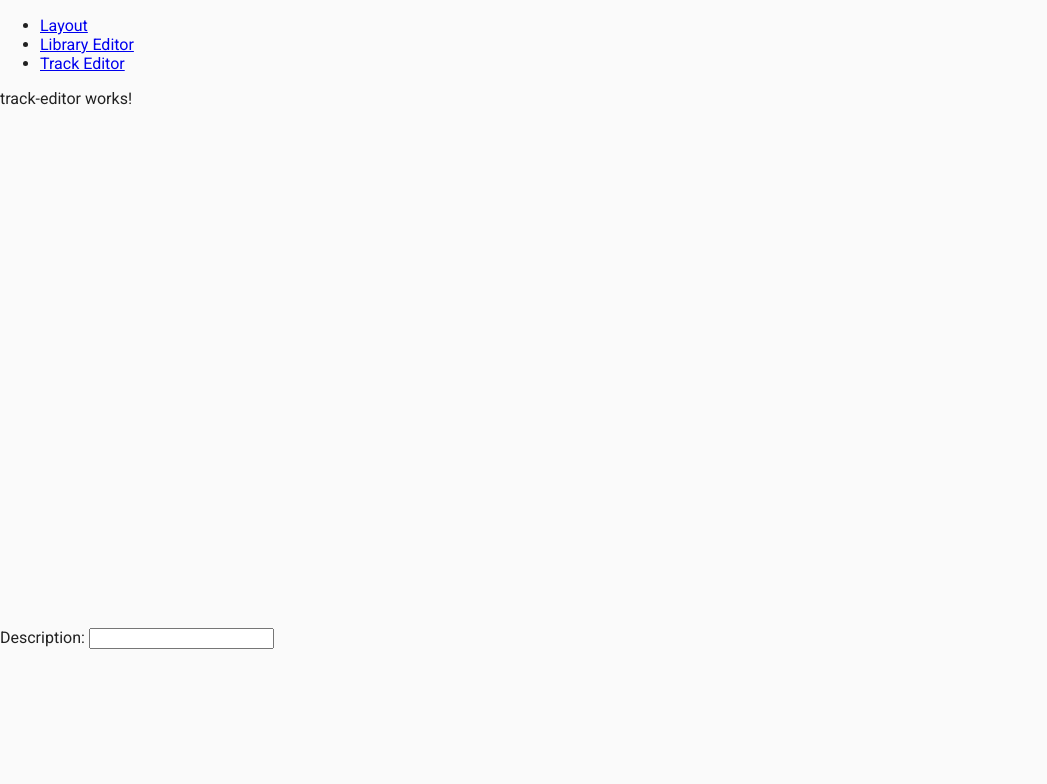
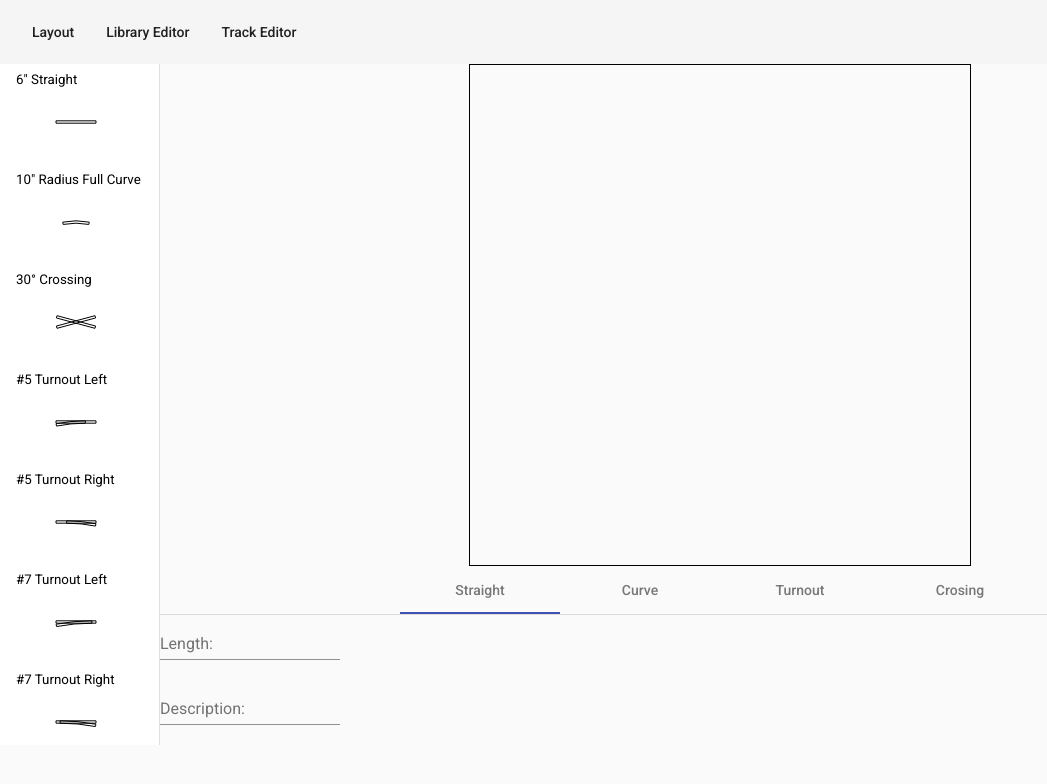
Before and after one commit to jeffie9/electron-tracks, an Angular app: page /track in a window 1280 px wide. Shown: the top 784 px of the page, without its empty margins (0-1047 px from the left). Built offline with nearby package versions, Linux system fonts and the light colour scheme.

Commit message:
migrated track editor

```diff
--- a/src/app/app.component.html
+++ b/src/app/app.component.html
@@ -1,7 +1,7 @@
-<ul>
-  <li><a routerLink="layout">Layout</a></li>
-  <li><a routerLink="library">Library Editor</a></li>
-  <li><a routerLink="track">Track Editor</a></li>
-</ul>
+<mat-toolbar>
+  <button mat-button routerLink="layout">Layout</button>
+  <button mat-button routerLink="library">Library Editor</button>
+  <button mat-button routerLink="track">Track Editor</button>
+</mat-toolbar>
 
 <router-outlet></router-outlet>
--- a/src/app/layout/layout.component.html
+++ b/src/app/layout/layout.component.html
@@ -1,5 +1,3 @@
-<p>layout works!</p>
-
 <mat-button-toggle-group name="toolButtonGroup" aria-label="Tool Bar">
   <mat-button-toggle value="pointer">Pointer</mat-button-toggle>
   <mat-button-toggle value="move">Move</mat-button-toggle>
--- a/src/app/library-editor/library-editor.component.css
+++ b/src/app/library-editor/library-editor.component.css
@@ -0,0 +1,3 @@
+mat-grid-tile {
+    background: lightblue;
+}
--- a/src/app/library-editor/library-editor.component.ts
+++ b/src/app/library-editor/library-editor.component.ts
@@ -1,15 +1,20 @@
 import { Component, OnInit } from '@angular/core';
+import { TrackService } from '../track.service';
+import { Track } from '../track';
 
 @Component({
-  selector: 'app-library-editor',
-  templateUrl: './library-editor.component.html',
-  styleUrls: ['./library-editor.component.css']
+    selector: 'app-library-editor',
+    templateUrl: './library-editor.component.html',
+    styleUrls: ['./library-editor.component.css']
 })
 export class LibraryEditorComponent implements OnInit {
+    tracks: Track[];
 
-  constructor() { }
+    constructor(
+        private trackService: TrackService) { }
 
-  ngOnInit() {
-  }
+    ngOnInit() {
+        this.tracks = this.trackService.getTrackLibrary();
+    }
 
 }
--- a/src/app/library/library.component.html
+++ b/src/app/library/library.component.html
@@ -1,4 +1,3 @@
-<p>library works!</p>
 <mat-list>
     <mat-list-item *ngFor="let t of tracks"
         (click)="select(t)">
--- a/src/app/track-editor/track-editor.component.css
+++ b/src/app/track-editor/track-editor.component.css
@@ -0,0 +1,24 @@
+canvas {
+    border: 1px solid black;
+    padding-left: 0;
+    padding-right: 0;
+    margin-left: auto;
+    margin-right: auto;
+    display: block;
+}
+
+input {
+    width: 5em;
+}
+
+#wrapper {
+    /* background-position: -4.6cm -14.0cm; */
+    /* background-position: -4.4cm -6.1cm; */
+    /*background-position: 0.2cm 1.9cm;*/ /* #5 */
+    /*background-position: 0.2cm -4.1cm;*/ /* #7 */
+    /*background-position: -0.8cm -10cm; */ /* #10 */
+}
+
+.mat-drawer {
+    width: 160px;
+}
--- a/src/app/track-editor/track-editor.component.html
+++ b/src/app/track-editor/track-editor.component.html
@@ -1,84 +1,73 @@
-<p>track-editor works!</p>
-
-<div id="wrapper">
-    <canvas #canvas width="500" height="500"></canvas>
-</div>
-
-<form [formGroup]="trackForm">
-    <div>
-        <label>
-            Description:
-            <input type="text" formControlName="description">
-        </label>
-    </div>
-
-    <div [ngSwitch]="track?.type">
-
-        <div formGroupName="straight" *ngSwitchCase="'straight'">
-            <label>
-                Length:
-                <input type="text" formControlName="length">
-            </label>
+<mat-drawer-container>
+    <mat-drawer mode="side" opened><app-library></app-library></mat-drawer>
+    <mat-drawer-content>
+        <div id="wrapper">
+            <canvas #canvas width="500" height="500"></canvas>
         </div>
 
-        <div formGroupName="curve" *ngSwitchCase="'curve'">
-            <label>
-                Radius:
-                <input type="text" formControlName="radius">
-            </label>
-            <label>
-                Sweep:
-                <input type="text" formControlName="sweep">
-            </label>
-        </div>
+        <form [formGroup]="trackForm">
+            <mat-tab-group
+                    mat-align-tabs="center"
+                    animationDuration="0ms"
+                    (selectedIndexChange)="trackType.setValue($event)">
+                <mat-tab label="Straight" formGroupName="straight">
+                    <mat-form-field>
+                        <mat-label>Length:</mat-label>
+                        <input matInput formControlName="length">
+                    </mat-form-field>
+                </mat-tab>
+                <mat-tab label="Curve" formGroupName="curve">
+                    <mat-form-field>
+                        <mat-label>Radius:</mat-label>
+                        <input matInput formControlName="radius">
+                    </mat-form-field>
+                    <mat-form-field>
+                        <mat-label>Sweep:</mat-label>
+                        <input matInput formControlName="sweep">
+                    </mat-form-field>
+                </mat-tab>
+                <mat-tab label="Turnout" formGroupName="turnout">
+                    <mat-radio-group formControlName="direction">
+                        <mat-radio-button value="left">Left</mat-radio-button>
+                        <mat-radio-button value="right">Right</mat-radio-button>
+                    </mat-radio-group>
+                    <mat-form-field>
+                        <mat-label>Number:</mat-label>
+                        <input matInput formControlName="tNumber">
+                    </mat-form-field>
+                    <mat-form-field>
+                        <mat-label>Length:</mat-label>
+                        <input matInput formControlName="length">
+                    </mat-form-field>
+                    <mat-form-field>
+                        <mat-label>Radius:</mat-label>
+                        <input matInput formControlName="radius">
+                    </mat-form-field>
+                    <mat-form-field>
+                        <mat-label>Sweep:</mat-label>
+                        <input matInput formControlName="sweep">
+                    </mat-form-field>
+                    <mat-form-field>
+                        <mat-label>Lead:</mat-label>
+                        <input matInput formControlName="lead">
+                    </mat-form-field>
+                </mat-tab>
+                <mat-tab label="Crosing" formGroupName="crossing">
+                    <mat-form-field>
+                        <mat-label>Length:</mat-label>
+                        <input matInput formControlName="length">
+                    </mat-form-field>
+                    <mat-form-field>
+                        <mat-label>Angle:</mat-label>
+                        <input matInput formControlName="angle">
+                    </mat-form-field>
+                </mat-tab>
+            </mat-tab-group>
+            <mat-form-field>
+                <mat-label>Description:</mat-label>
+                <input matInput formControlName="description">
+            </mat-form-field>
+        </form>
 
-        <div formGroupName="turnout" *ngSwitchCase="'turnout'">
-            <div class="form-check form-check-inline">
-                <input class="form-check-input" type="radio" formControlName="direction" id="inlineRadio1" value="left">
-                <label class="form-check-label" for="inlineRadio1">Left</label>
-            </div>
-            <div class="form-check form-check-inline">
-                <input class="form-check-input" type="radio" formControlName="direction" id="inlineRadio2"
-                    value="right">
-                <label class="form-check-label" for="inlineRadio2">Right</label>
-            </div>
-            <label>
-                Number:
-                <input type="text" formControlName="tNumber">
-            </label>
-            <label>
-                Length:
-                <input type="text" formControlName="length">
-            </label>
-            <label>
-                Radius:
-                <input type="text" formControlName="radius">
-            </label>
-            <label>
-                Sweep:
-                <input type="text" formControlName="sweep">
-            </label>
-            <label>
-                Lead:
-                <input type="number" formControlName="lead">
-            </label>
-        </div>
-
-        <div formGroupName="crossing" *ngSwitchCase="'crossing'">
-            <label>
-                Length:
-                <input type="text" formControlName="length">
-            </label>
-            <label>
-                Angle:
-                <input type="text" formControlName="angle">
-            </label>
-        </div>
-
-    </div>
-
-</form>
-
-<div>
-    <pre *ngIf="!!track">{{ track | json }}</pre>
-</div>
+    </mat-drawer-content>
+</mat-drawer-container>
--- a/src/app/track-editor/track-editor.component.ts
+++ b/src/app/track-editor/track-editor.component.ts
@@ -5,6 +5,7 @@ import { Subscription } from 'rxjs';
 import { Track } from '../track';
 import { TrackService, inchesToScaleFeet, scaleFeetToInches, degreesToRadians, radiansToDegrees } from '../track.service';
 import { angleBetweenPoints, distance } from '../geometry';
+import { MatTabGroup } from '@angular/material/tabs';
 
 const MM_PER_IN = 25.400051;
 
@@ -14,12 +15,14 @@ const MM_PER_IN = 25.400051;
     styleUrls: ['./track-editor.component.css']
 })
 export class TrackEditorComponent implements OnInit {
-  @ViewChild('canvas', { static: true }) canvas : ElementRef<HTMLCanvasElement>;
+    @ViewChild('canvas', { static: true }) canvas: ElementRef<HTMLCanvasElement>;
+    @ViewChild(MatTabGroup) tabGroup: MatTabGroup;
     private canvasContext: CanvasRenderingContext2D;
     private subscriptions: Subscription[] = [];
     scale = 4.5;
     track: Track;
     trackForm = this.fb.group({
+        trackType: [0],
         description: [''],
         straight: this.fb.group({
             length: ['']
@@ -54,12 +57,14 @@ export class TrackEditorComponent implements OnInit {
             branchSweep: ['']
         }),
     });
+    trackType = this.trackForm.get('trackType');
 
     constructor(
         private fb: FormBuilder,
-    private trackService: TrackService) {}
+        private trackService: TrackService) { }
 
     ngOnInit() {
+        this.subscriptions.push(this.trackForm.valueChanges.subscribe(e => this.onChangeTrackForm(e)));
         this.subscriptions.push(this.trackService.trackSelected$.subscribe(
             track => {
                 this.track = track;
@@ -86,7 +91,7 @@ export class TrackEditorComponent implements OnInit {
         this.subscriptions.push(this.trackService.menuSelected$
             .subscribe(mi => this.handleMenu(mi)));
 
-    // this.track = this.crossing(5 * 25.400051, 30);
+        // this.track = Track.straightTrack(50);
         // this.trackService.getTrackLibrary().push(this.track);
         // this.updateForm();
     }
@@ -105,11 +110,24 @@ export class TrackEditorComponent implements OnInit {
         this.subscriptions.forEach(s => s.unsubscribe());
     }
 
+    onChangeTrackForm(event) {
+        console.log(event);
+        switch (this.trackType.value) {
+            case 0: // straight
+                // this.updateTrack(Track.straightTrack(inchesToScaleFeet(this.trackService.selectedScale, this.trackForm.get('straight').get('length').value)));
+                break;
+            case 1: // curve
+            case 2: // turnout
+            case 3: // crossing
+            case 4: // wye
+        }
+    }
+
     drawTrack() {
         this.canvasContext.clearRect(-this.canvas.nativeElement.width / 2, -this.canvas.nativeElement.height / 2, this.canvas.nativeElement.width, this.canvas.nativeElement.height);
         if (this.track) {
             this.canvasContext.strokeStyle = 'blue';
-        this.canvasContext.stroke(this.track.outline);
+            this.canvasContext.stroke(this.trackOutline(this.track));
             // temporary markers
             // this.canvasContext.beginPath();
             // this.canvasContext.ellipse(0, 0, 2, 2, 0, 0, 2 * Math.PI);
@@ -133,23 +151,26 @@ export class TrackEditorComponent implements OnInit {
         console.log('updateForm');
         this.trackForm.reset({
             description: this.track.label
-    }, {emitEvent: false});
+        }, { emitEvent: false });
         const fg = this.trackForm.get(this.track.type) as FormGroup;
         const paths = this.track.paths;
         switch (this.track.type) {
             case 'straight':
+                this.tabGroup.selectedIndex = 0;
                 fg.get('length').setValue(scaleFeetToInches(this.trackService.selectedScale,
-            Math.abs(paths[0].x2 - paths[0].x1)), {emitEvent: false});
+                    Math.abs(paths[0].x2 - paths[0].x1)), { emitEvent: false });
                 break;
             case 'curve':
-        fg.get('radius').setValue(scaleFeetToInches(this.trackService.selectedScale, paths[0].r), {emitEvent: false});
-        fg.get('sweep').setValue(radiansToDegrees(paths[0].calcSweep()), {emitEvent: false});
+                this.tabGroup.selectedIndex = 1;
+                fg.get('radius').setValue(scaleFeetToInches(this.trackService.selectedScale, paths[0].r), { emitEvent: false });
+                fg.get('sweep').setValue(radiansToDegrees(paths[0].calcSweep()), { emitEvent: false });
                 break;
             case 'turnout':
+                this.tabGroup.selectedIndex = 2;
                 fg.get('length').setValue(scaleFeetToInches(this.trackService.selectedScale,
-            Math.abs(paths[0].x2 - paths[0].x1)), {emitEvent: false});
-        fg.get('radius').setValue(scaleFeetToInches(this.trackService.selectedScale, paths[1].r), {emitEvent: false});
-        fg.get('sweep').setValue(radiansToDegrees(paths[1].calcSweep()), {emitEvent: false});
+                    Math.abs(paths[0].x2 - paths[0].x1)), { emitEvent: false });
+                fg.get('radius').setValue(scaleFeetToInches(this.trackService.selectedScale, paths[1].r), { emitEvent: false });
+                fg.get('sweep').setValue(radiansToDegrees(paths[1].calcSweep()), { emitEvent: false });
                 if (this.track.paths[0].y1 === this.track.paths[1].y1) {
                     fg.get('direction').setValue('right');
                     fg.get('lead').setValue(scaleFeetToInches(this.trackService.selectedScale, this.track.paths[0].x2 - this.track.paths[1].x2));
@@ -159,10 +180,11 @@ export class TrackEditorComponent implements OnInit {
                 }
                 break;
             case 'crossing':
+                this.tabGroup.selectedIndex = 3;
                 fg.get('length').setValue(scaleFeetToInches(this.trackService.selectedScale,
-            distance(paths[0].x1, paths[0].y1, paths[0].x2, paths[0].y2)), {emitEvent: false});
+                    distance(paths[0].x1, paths[0].y1, paths[0].x2, paths[0].y2)), { emitEvent: false });
                 fg.get('angle').setValue(radiansToDegrees(
-            angleBetweenPoints(0, 0, paths[0].x2, paths[0].y2, paths[1].x2, paths[1].y2)), {emitEvent: false});
+                    angleBetweenPoints(0, 0, paths[0].x2, paths[0].y2, paths[1].x2, paths[1].y2)), { emitEvent: false });
                 break;
         }
     }
@@ -231,4 +253,7 @@ export class TrackEditorComponent implements OnInit {
         }
     }
 
+    trackOutline(track: Track): Path2D {
+        return track.outline;
     }
+}
```
Also changed, not shown: src/app/app.module.ts (+14 -0 lines), src/app/library-editor/library-editor.component.html (+10 -1 lines), 1 other file (tests, documents, lock files or other folders). Lines whose indentation alone changed are shown as unchanged.
